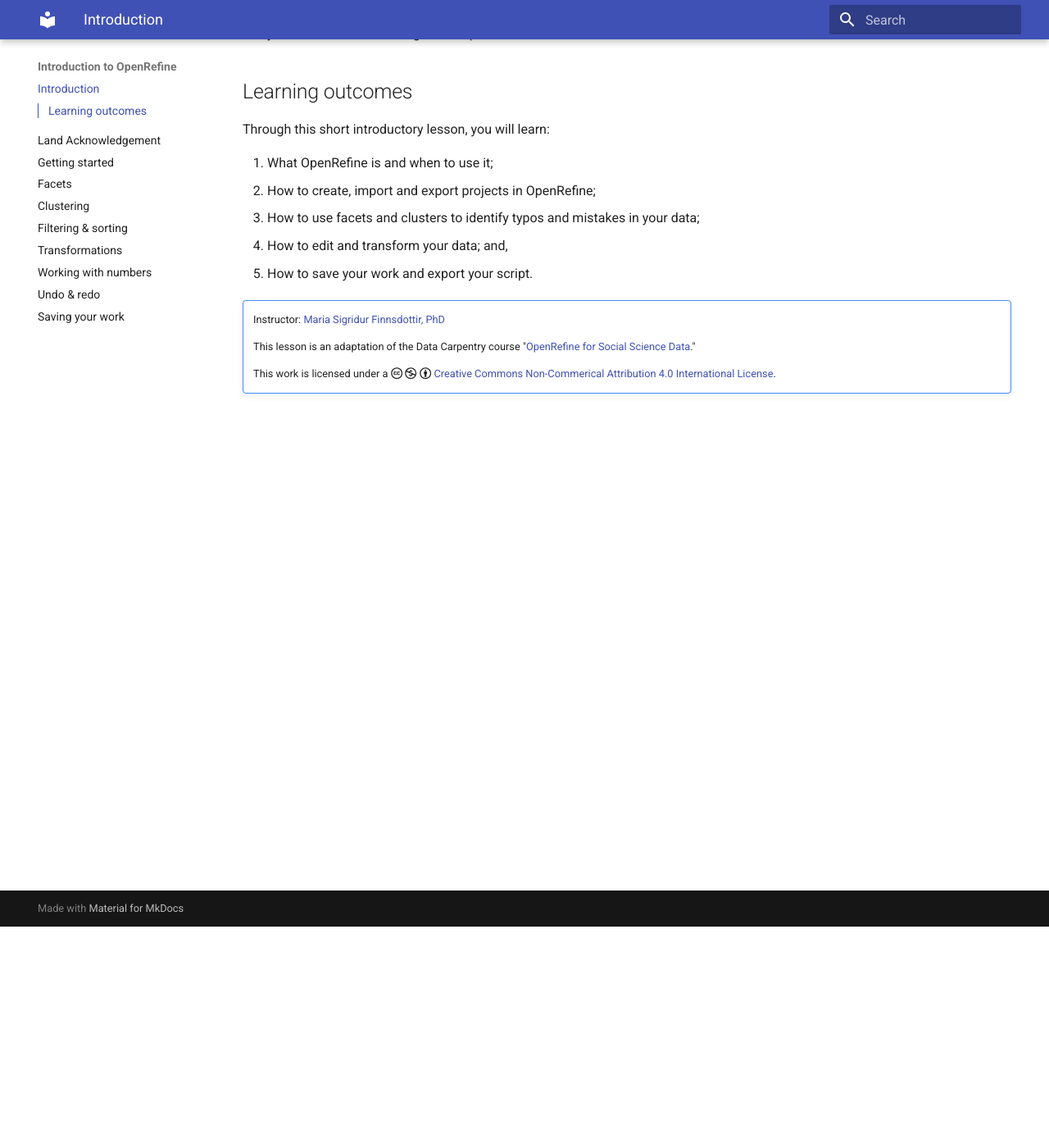
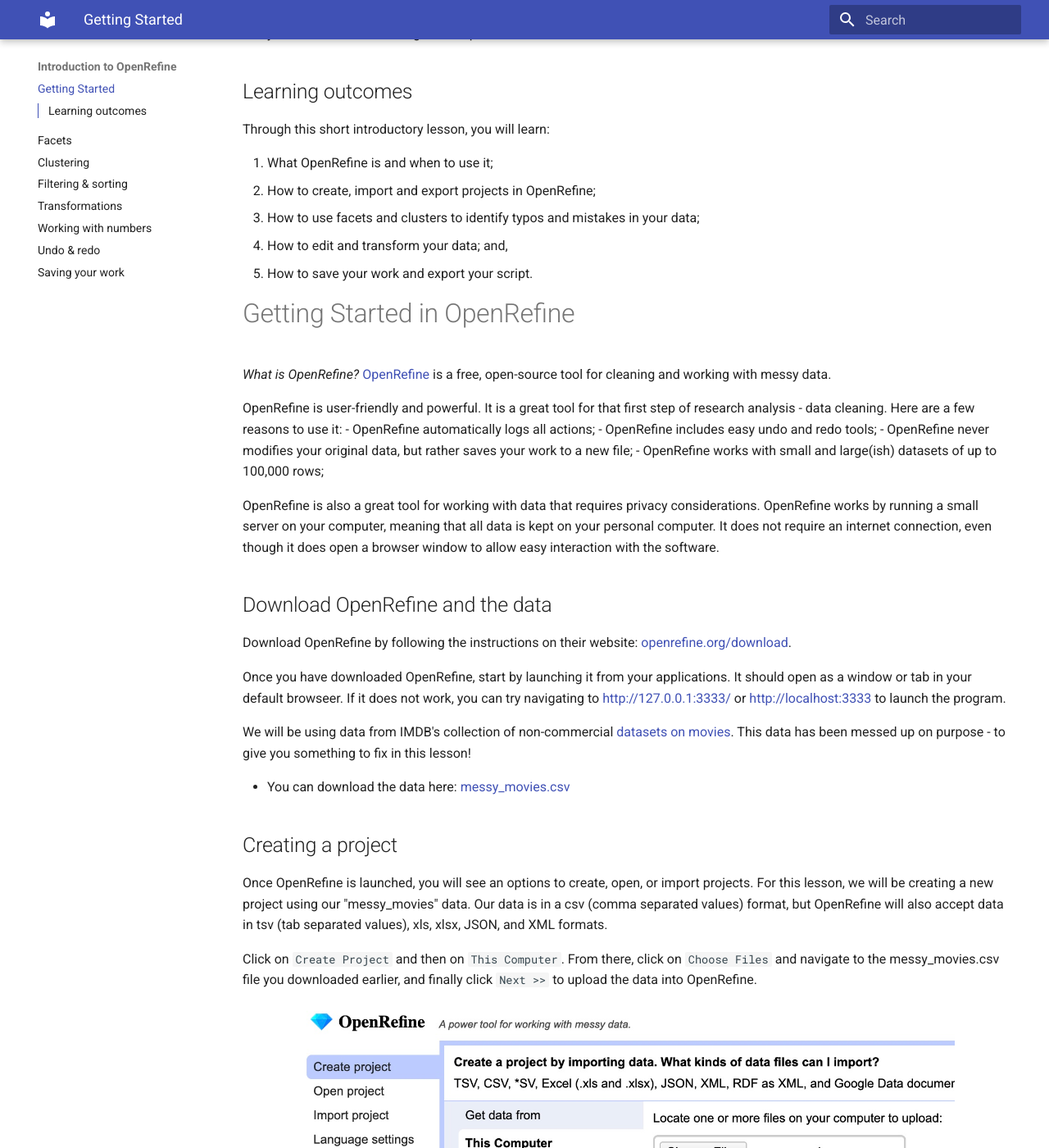
Before and after one commit to finnsdottir/openrefine_fall2025, an MkDocs documentation site: the page built from docs/index.md, in a window 1280 px wide and 1400 px high, scrolled down 270 px. Shown: the whole window at 82% size. Built offline with MkDocs 1.6.1 and Material for MkDocs 9.7.7, drawn with Linux system fonts in a browser that asks for light colours; some of the changed text lies outside the part shown.

Commit message:
updating the landing page

```diff
--- a/docs/index.md
+++ b/docs/index.md
@@ -12,6 +12,50 @@ Through this short introductory lesson, you will learn:
 4. How to edit and transform your data; and,
 5. How to save your work and export your script.
 
+# Getting Started in OpenRefine
+
+*What is OpenRefine?* [OpenRefine](https://openrefine.org/) is a free, open-source tool for cleaning and working with messy data.
+
+OpenRefine is user-friendly and powerful. It is a great tool for that first step of research analysis - data cleaning. Here are a few reasons to use it:
+- OpenRefine automatically logs all actions;
+- OpenRefine includes easy undo and redo tools;
+- OpenRefine never modifies your original data, but rather saves your work to a new file;
+- OpenRefine works with small and large(ish) datasets of up to 100,000 rows;
+
+OpenRefine is also a great tool for working with data that requires privacy considerations. OpenRefine works by running a small server on your computer, meaning that all data is kept on your personal computer. It does not require an internet connection, even though it does open a browser window to allow easy interaction with the software.
+
+## Download OpenRefine and the data
+
+Download OpenRefine by following the instructions on their website: [openrefine.org/download](https://openrefine.org/download).
+
+Once you have downloaded OpenRefine, start by launching it from your applications. It should open as a window or tab in your default browseer. If it does not work, you can try navigating to [http://127.0.0.1:3333/](http://127.0.0.1:3333/) or [http://localhost:3333](http://localhost:3333) to launch the program.
+
+We will be using data from IMDB's collection of non-commercial [datasets on movies](https://developer.imdb.com/non-commercial-datasets/). This data has been messed up on purpose - to give you something to fix in this lesson!
+
+- You can download the data here: [messy_movies.csv](content/messy_movies.csv)
+
+## Creating a project
+
+Once OpenRefine is launched, you will see an options to create, open, or import projects. For this lesson, we will be creating a new project using our "messy_movies" data. Our data is in a csv (comma separated values) format, but OpenRefine will also accept data in tsv (tab separated values), xls, xlsx, JSON, and XML formats.
+
+Click on `Create Project` and then on `This Computer`. From there, click on `Choose Files` and navigate to the messy_movies.csv file you downloaded earlier, and finally click `Next >>` to upload the data into OpenRefine.
+
+<figure markdown="span">
+    ![image of creating a project](./content/creating-project.jpg){width=800}
+    <figcaption>Create project with data from this computer</figcaption>
+</figure>
+
+After uploading, OpenRefine will show you a preview of the data, giving you a chance to correct any issues in the upload before creating your project.
+
+<figure markdown="span">
+    ![image of the preview page](./content/data_preview.jpg){width=800}
+    <figcaption>The preview page before creating a project</figcaption>
+</figure>
+
+This is a great opportunity to double check that the file type was correctly identified, that your data was correctly parsed, and that all your variables are correctly titled.
+
+If everything loks right to you, you can click the `Create project >>` buton in the upper right corner. You now have a OpenRefine project!
+
 !!!note ""
     Instructor: [Maria Sigridur Finnsdottir, PhD]("https://mariasfinnsdottir.ca/")
 
--- a/mkdocs.yml
+++ b/mkdocs.yml
@@ -24,9 +24,7 @@ markdown_extensions:
       emoji_generator: !!python/name:material.extensions.emoji.to_svg
 
 nav:
-  - Introduction: index.md
-  - Land Acknowledgement: land_acknowledgement.markdown
-  - Getting started: starting.markdown
+  - Getting Started: index.md
   - Facets: facets.markdown
   - Clustering: clusters.markdown
   - Filtering & sorting: filtering.markdown
```
